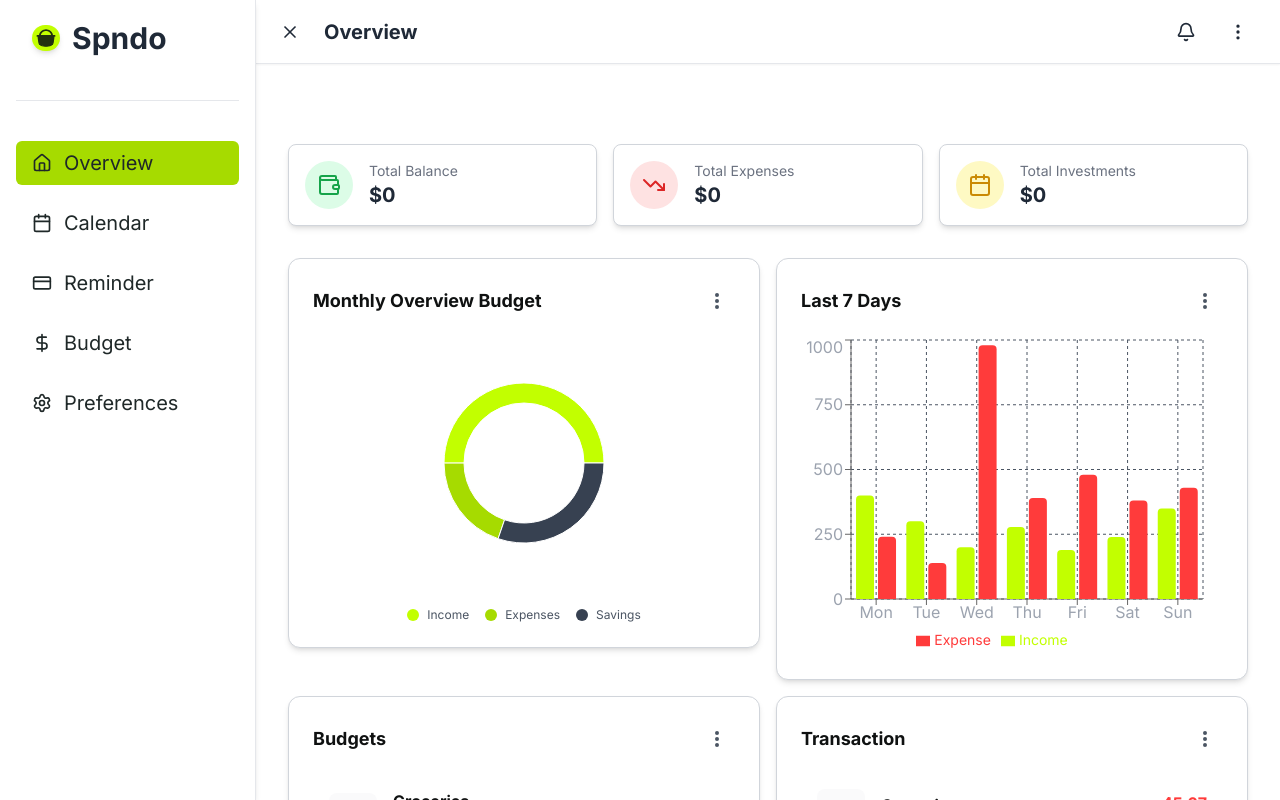
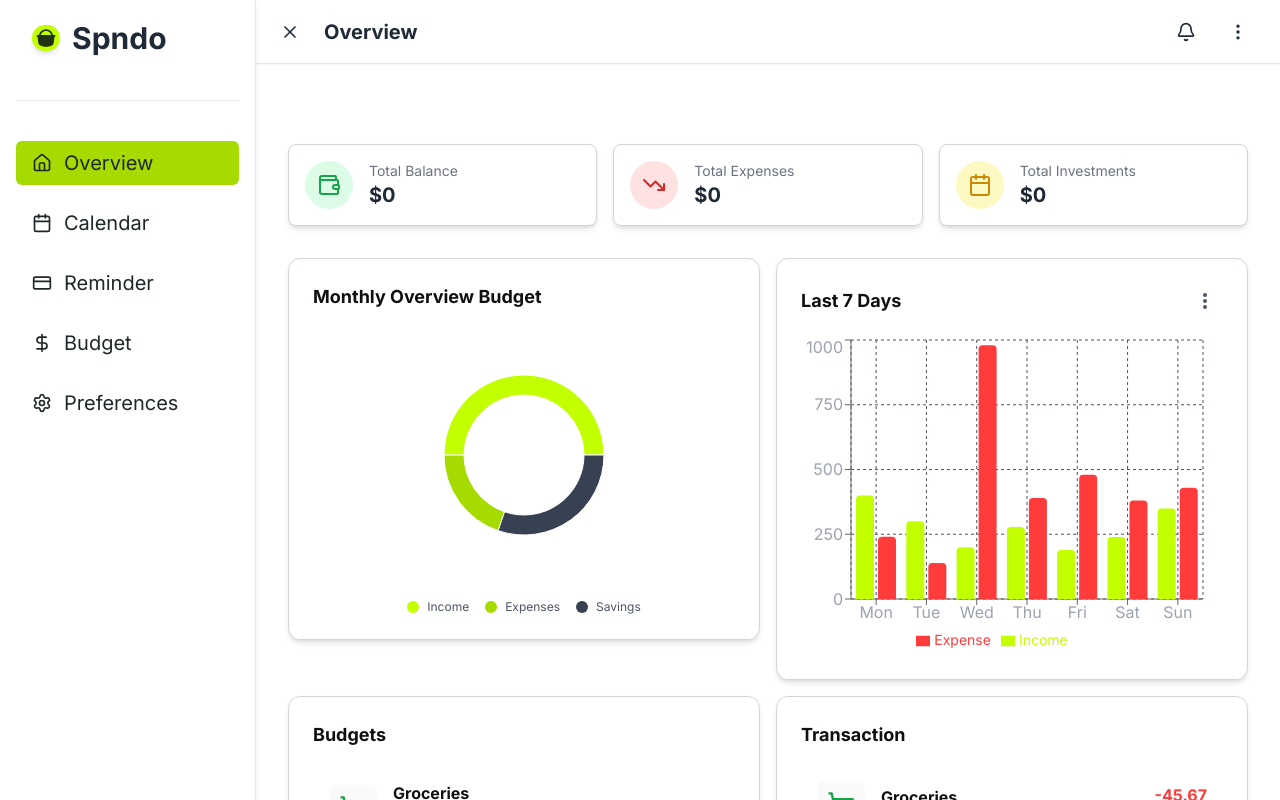
Before and after one commit to Waahguptaji/spndo, a Next.js app in the folder client/: page /dashboard in a window 1280 px wide. Shown: the top 800 px of the page. Built offline with nearby package versions, Linux system fonts and the light colour scheme.

Commit message:
fix(dashboard): fix addMoreOption button

```diff
--- a/client/src/components/dashboard/WidgetCard.tsx
+++ b/client/src/components/dashboard/WidgetCard.tsx
@@ -4,13 +4,20 @@ interface WidgetCardProps {
   title: string;
   children: React.ReactNode;
   onMoreOptions?: () => void;
+  actionSlot?: React.ReactNode;
+  showMoreButton?: boolean;
 }
 
 const WidgetCard: React.FC<WidgetCardProps> = ({
   title,
   children,
   onMoreOptions,
+  actionSlot,
+  showMoreButton,
 }) => {
+  const shouldShowDefaultMore =
+    !actionSlot && (showMoreButton ?? Boolean(onMoreOptions));
+
   return (
     <div className="bg-neutral-white dark:bg-neutral-dark2 p-6 rounded-xl shadow-md border border-neutral-softGrey1 dark:border-neutral-grey1">
       {/* Header */}
@@ -19,7 +26,10 @@ const WidgetCard: React.FC<WidgetCardProps> = ({
           {title}
         </h3>
 
-        {/* More options button */}
+        {/* Right-side actions */}
+        {actionSlot ? (
+          <div className="flex items-center gap-2">{actionSlot}</div>
+        ) : shouldShowDefaultMore ? (
           <button
             onClick={onMoreOptions}
             className="p-2 rounded-lg hover:bg-neutral-softGrey1 dark:hover:bg-neutral-grey1 transition-colors duration-200 text-neutral-grey2 dark:text-neutral-grey3 hover:text-neutral-dark1 dark:hover:text-neutral-white"
@@ -34,6 +44,7 @@ const WidgetCard: React.FC<WidgetCardProps> = ({
               <path d="M10 6a2 2 0 110-4 2 2 0 010 4zM10 12a2 2 0 110-4 2 2 0 010 4zM10 18a2 2 0 110-4 2 2 0 010 4z" />
             </svg>
           </button>
+        ) : null}
       </div>
 
       {/* Content */}
```
Lines whose indentation alone changed are shown as unchanged.
